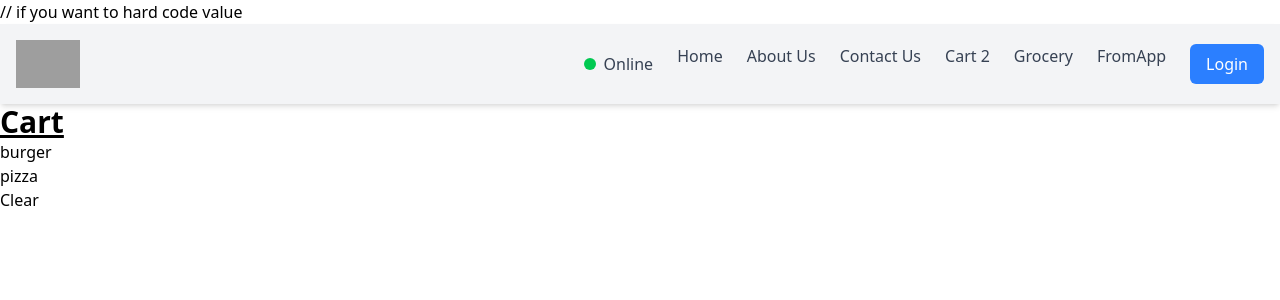
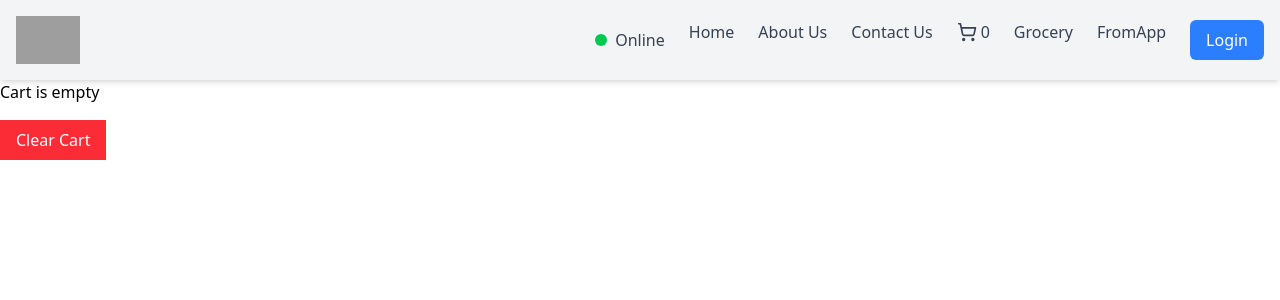
Before and after one commit to AshwiniRamesh/namaste-react, a React (Vite) app: page /cart in a window 1280 px wide. Shown: the top 300 px of the page. Built offline with nearby package versions, Linux system fonts and the light colour scheme; grey boxes are pictures that could not be loaded.

Commit message:
building redux store

```diff
--- a/src/App.js
+++ b/src/App.js
@@ -31,7 +31,7 @@ const AppLayout = () => {
         <div>
           {/* <UserContext.Provider value={{ loggedInUser: userName }}> */}
             {/* <UserContext.Provider value={{loggedInUser:"FromHeader"}}> */}{" "}
-            // if you want to hard code value
+            {/* if you want to hard code value */}
             <Header />
           {/* </UserContext.Provider> */}
           <Outlet />
--- a/src/components/Cart.js
+++ b/src/components/Cart.js
@@ -3,24 +3,46 @@ import { useContext } from 'react';
 import { useSelector } from 'react-redux';
 import { clearCart } from "../utils/cartSlice";
 import { useDispatch } from "react-redux";
+import { DISH_URL, ALT_IMG_FOOD } from "../utils/constants";
 
 const Cart = () => {
-  const {loggedInUser} = useContext(UserContext);
-  console.log(loggedInUser,"loggedinuser");
+  const { loggedInUser } = useContext(UserContext);
+  console.log(loggedInUser, "loggedinuser");
 
   const dispatch = useDispatch();
-  const handleClearCart = ()=>{
-dispatch(clearCart());}
+  const handleClearCart = () => {
+    dispatch(clearCart());
+  };
 
-    //Subscribing to the selector using a Selector
-    const cartItems = useSelector((store)=> store.cart.items);
+  // Subscribing to the selector using a Selector
+  const cartItems = useSelector((store) => store.cart.items);
 
   return (
     <div>
-      <h1 class="text-3xl font-bold underline">Cart</h1>
-      {cartItems.length ===0 && <h1> Cart is empty </h1>}
-      {cartItems.map((item)=> <h6 key={item}>{item}</h6>)}
-      <button onClick= {handleClearCart}>Clear</button>
+      {cartItems.length === 0 && <h1>Cart is empty</h1>}
+      {cartItems.map((item) => (
+        <div key={item.id} className="border p-2 m-2">
+          <h2 className="font-semibold">{item.name}</h2>
+          <p className="text-sm text-gray-600">{item.description}</p>
+          <p className="font-bold">Price: ₹{(item.finalPrice / 100).toFixed(2)}</p>
+          {item.imageId && (
+            <img
+            src={item.imageId ? `${DISH_URL}${item.imageId}` : ALT_IMG_FOOD}
+              alt={item.name}
+              className="w-32 h-32 object-cover"
+            />
+          )}
+          {item.isBestseller && (
+            <span className="bg-red-500 text-white p-1 text-xs">Bestseller</span>
+          )}
+        </div>
+      ))}
+      <button
+        onClick={handleClearCart}
+        className="bg-red-500 text-white px-4 py-2 mt-4"
+      >
+        Clear Cart
+      </button>
     </div>
   );
 };
--- a/src/components/Header.js
+++ b/src/components/Header.js
@@ -4,16 +4,15 @@ import { Link } from 'react-router';
 import useOnlineStatus from '../utils/useOnlineStatus';
 import UserContext from '../utils/userContext';
 import { useSelector } from 'react-redux';
+import { ShoppingCart } from 'lucide-react';
 
 const Header = () => {
   let [btnName, setBtnName] = useState("Login");
   const onlineStatus = useOnlineStatus();
   const contextData = useContext(UserContext);
 
-  // console.log(contextData, "contextData");
-
-  //Subscribing to the selector using a Selector
-  const cartItems = useSelector((store)=> store.cart.items);
+  // Subscribing to the selector using a Selector
+  const cartItems = useSelector((store) => store.cart.items);
 
   return (
     <div className="flex justify-between items-center p-4 bg-gray-100 shadow-md">
@@ -27,7 +26,12 @@ const Header = () => {
           <li><Link to="/home" className="hover:text-blue-500">Home</Link></li>
           <li><Link to="/about" className="hover:text-blue-500">About Us</Link></li>
           <li><Link to="/contact" className="hover:text-blue-500">Contact Us</Link></li>
-          <li><Link to="/cart" className="hover:text-blue-500">Cart {cartItems.length}</Link></li>
+          <li>
+            <Link to="/cart" className="hover:text-blue-500 flex items-center space-x-1">
+              <ShoppingCart size={20} />
+              <span>{cartItems.length}</span>
+            </Link>
+          </li>
           <li><Link to="/grocery" className="hover:text-blue-500">Grocery</Link></li>
           <li>{contextData.loggedInUser}</li>
           <button
--- a/src/components/MenuItem.js
+++ b/src/components/MenuItem.js
@@ -39,7 +39,7 @@ dispatch(addItem(item));
       </h4>
       {/* Add to Cart Button */}
       <button className="mt-2 w-full bg-blue-500 text-white py-2 rounded-md hover:bg-blue-600 transition"
-      onClick={() => handleAddItem(menu.name)}>
+      onClick={() => handleAddItem(menu)}>
         Add to Cart
       </button>
     </div>
--- a/src/utils/appStore.js
+++ b/src/utils/appStore.js
@@ -3,7 +3,8 @@ import cartReducer from "./cartSlice";
 import themReducer from "./themSlice";
 
 const appStore = configureStore({
-  reducer: {
+  reducer: { // one reducer for entire application
+    //we can import n number here
     cart: cartReducer,
     themes: themReducer
   },
--- a/src/utils/cartSlice.js
+++ b/src/utils/cartSlice.js
@@ -3,9 +3,9 @@ import { createSlice } from "@reduxjs/toolkit";
 const cartSlice = createSlice({
   name: "cart",
   initialState: {
-    items: ["burger", "pizza"],
+    items: [],
   },
-  reducers: {
+  reducers: { // multiple reducers
     addItem: (state, action) => {
       state.items.push(action.payload);
     },
@@ -21,4 +21,4 @@ const cartSlice = createSlice({
 });
 
 export const {addItem, clearCart, removeItem}= cartSlice.actions;
-export default cartSlice.reducer;
+export default cartSlice.reducer; // we are exporting only one here
```
